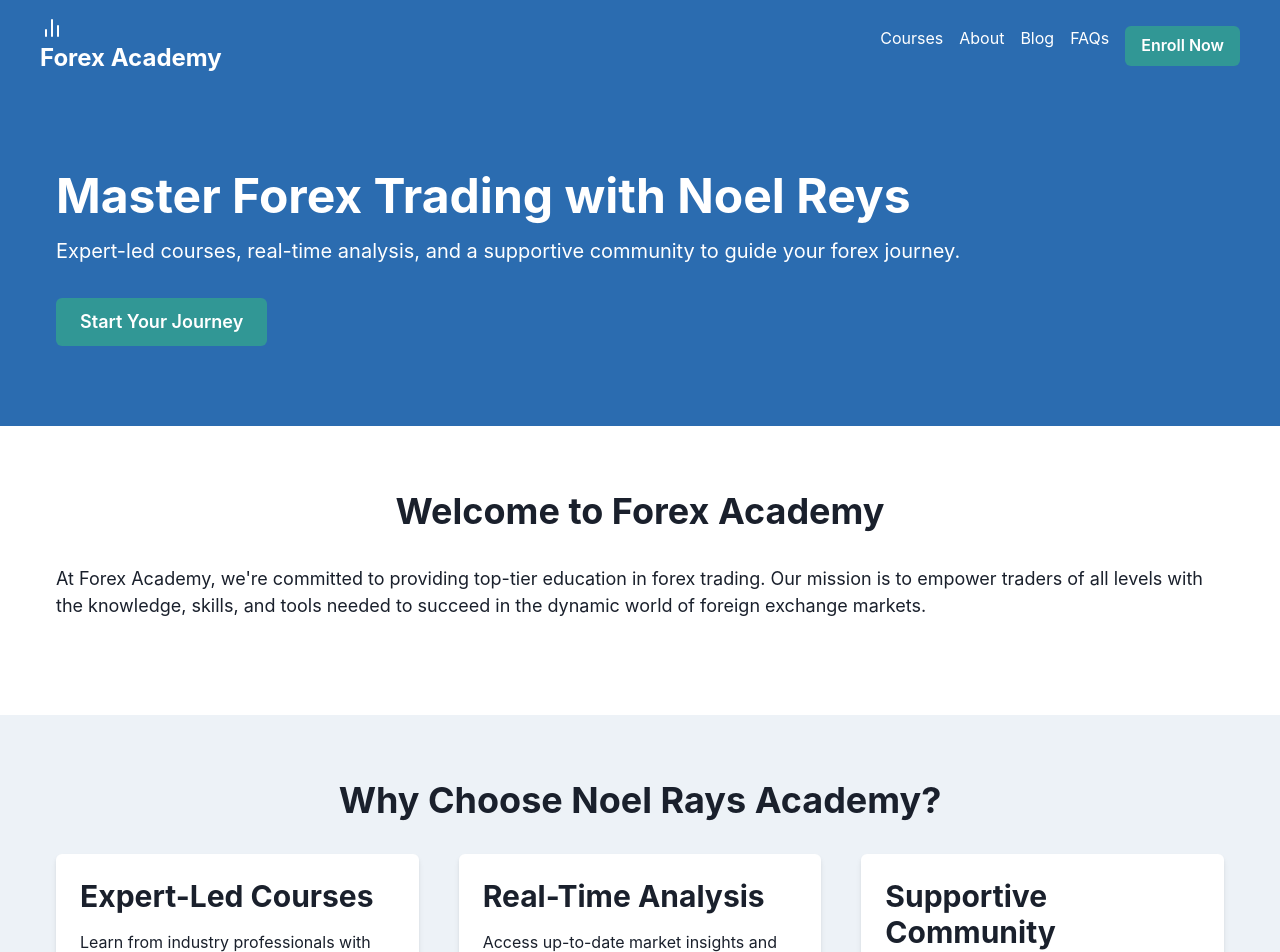
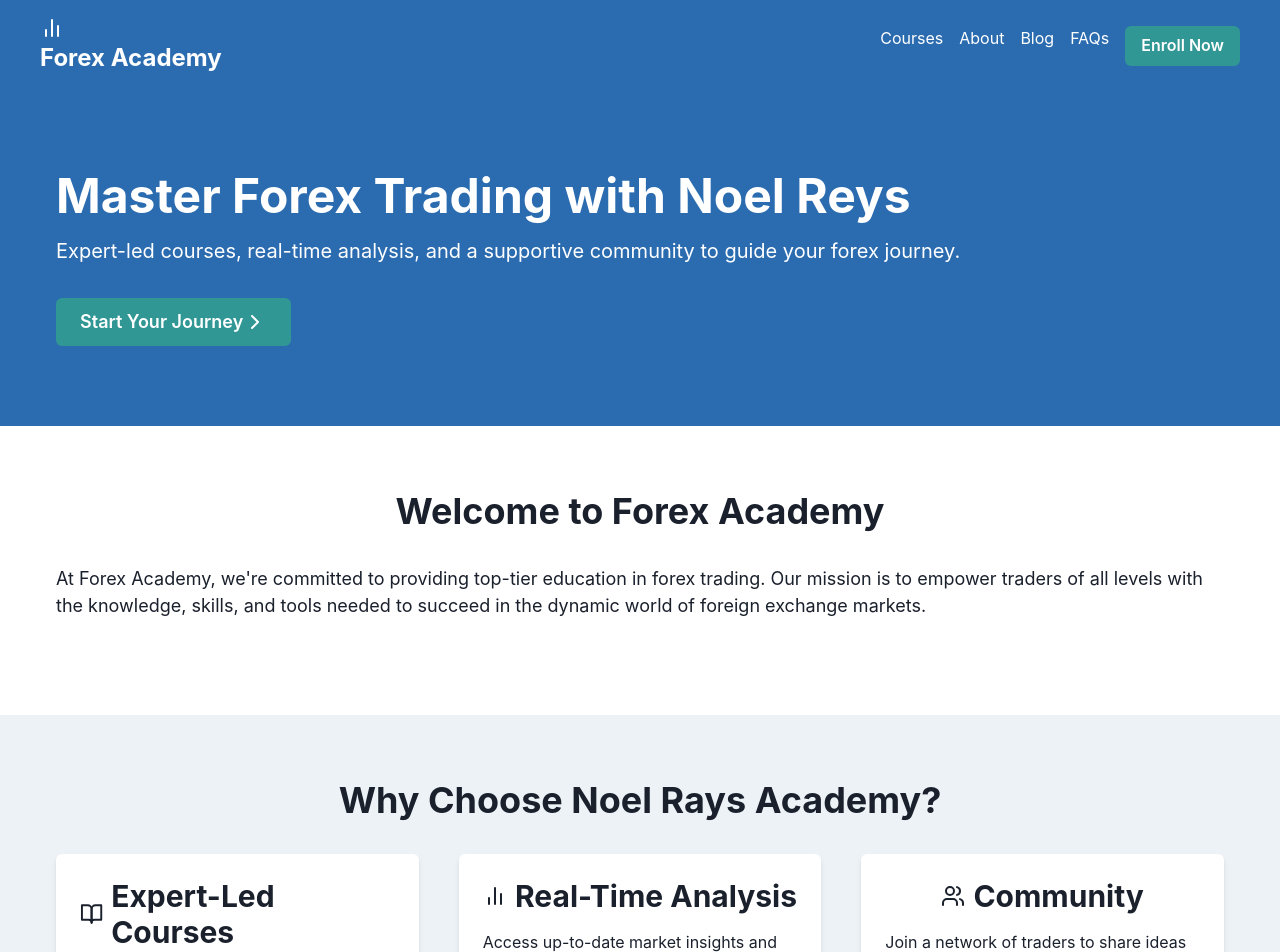
Before and after one commit to YongoDavid/FX_ac, a React (Create React App) app: page / in a window 1280 px wide. Shown: the top 952 px of the page. Built offline with nearby package versions, Linux system fonts and the light colour scheme.

Commit message:
modified home page

```diff
--- a/src/pages/Home.js
+++ b/src/pages/Home.js
@@ -1,7 +1,9 @@
 // pages/Home.js
 import React from 'react';
-import { Box, Button, Container, Heading, Text, SimpleGrid, Image, VStack } from '@chakra-ui/react';
+import { Box, Button, Container, Heading, Text, SimpleGrid, Image, VStack, Flex } from '@chakra-ui/react';
 import { Link as RouterLink } from 'react-router-dom';
+import { ChevronRight, BarChart2, BookOpen, Users, Star } from "lucide-react";
+
 
 function Home() {
   return (
@@ -17,6 +19,7 @@ function Home() {
           </Text>
           <Button as={RouterLink} to="/enrollment" size="lg" colorScheme="teal">
             Start Your Journey
+            <ChevronRight className="ml-2 h-4 w-4" />
           </Button>
         </Container>
       </Box>
@@ -41,11 +44,16 @@ function Home() {
             {[
               { title: 'Expert-Led Courses', description: 'Learn from industry professionals with years of trading experience.' },
               { title: 'Real-Time Analysis', description: 'Access up-to-date market insights and trading strategies.' },
-              { title: 'Supportive Community', description: 'Join a network of traders to share ideas and experiences.' },
+              { title: 'Community', description: 'Join a network of traders to share ideas and experiences.' },
             ].map((benefit, index) => (
               <Box key={index} bg="white" p={6} borderRadius="md" boxShadow="md">
-                <Heading as="h3" size="lg" mb={4}>
-                  {benefit.title}
+                <Heading as="h3" size="lg" mb={4} >
+                  <Flex gap="2" direction="row" justify="center" align="center">
+                    { index === 0 && <BookOpen className="h-6 w-6 text-blue-600 mr-2" /> }
+                    { index === 1 && <BarChart2 className="h-6 w-6 text-blue-600 mr-2" /> }
+                    { index === 2 && <Users className="h-6 w-6 text-blue-600 mr-2" /> }
+                    {benefit.title}
+                  </Flex>
                 </Heading>
                 <Text>{benefit.description}</Text>
               </Box>
```
